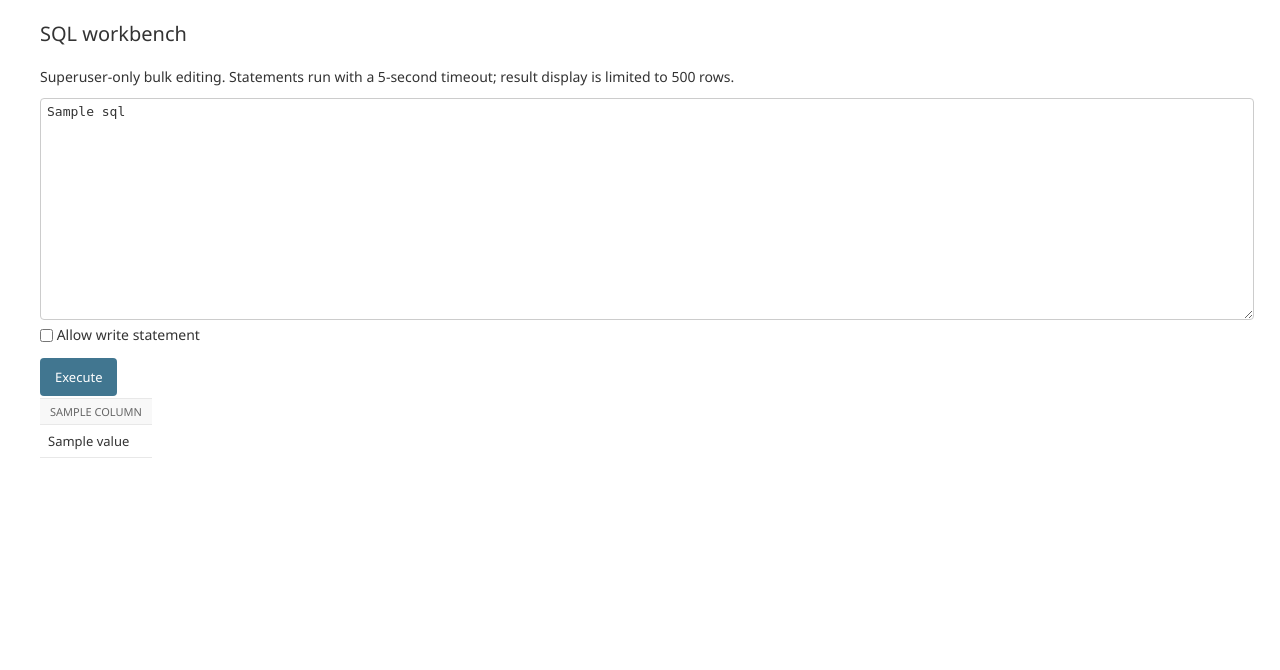
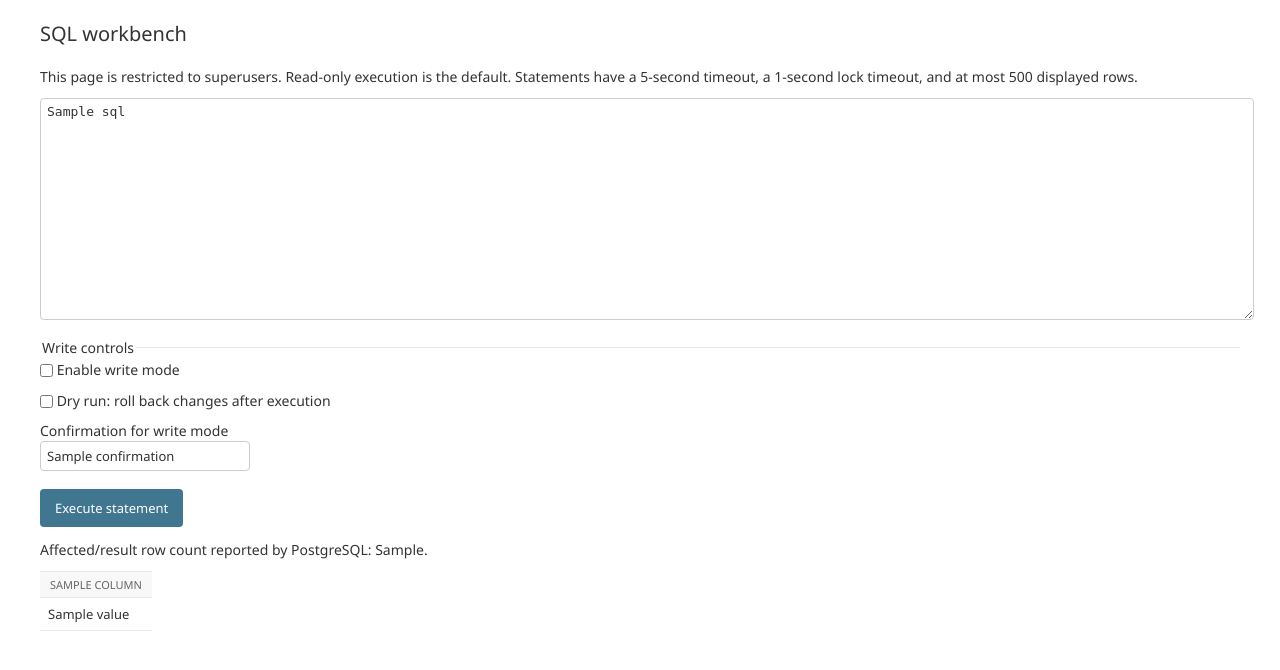
Before and after one commit to curricula-live/api, a Django app: template templates/admin/graph/sql_workbench.html in a window 1280 px wide. Shown: the part 92-762 px from the top of the page. Run offline with Django 5.2, Linux system fonts and the light colour scheme; the template is opened without the code that fills it: most values are stand-ins (such as "Sample title", 1, 10 or a date in 2020); parts of the project's set-up code (start-up, migrations or seed data) failed here and were passed over.

Commit message:
Add guarded SQL workbench controls

```diff
--- a/templates/admin/graph/sql_workbench.html
+++ b/templates/admin/graph/sql_workbench.html
@@ -1,12 +1,55 @@
 {% extends "admin/base_site.html" %}
+
 {% block content %}
 <h1>SQL workbench</h1>
-<p>Superuser-only bulk editing. Statements run with a 5-second timeout; result display is limited to 500 rows.</p>
+<p>
+  This page is restricted to superusers. Read-only execution is the default.
+  Statements have a 5-second timeout, a 1-second lock timeout, and at most 500 displayed rows.
+</p>
+
 <form method="post">{% csrf_token %}
-<textarea name="sql" rows="14" style="width:100%;font-family:monospace">{{ sql }}</textarea>
-<p><label><input type="checkbox" name="allow_write"> Allow write statement</label></p>
-<input type="submit" value="Execute">
+  <textarea name="sql" rows="14" style="width:100%;font-family:monospace" spellcheck="false">{{ sql }}</textarea>
+
+  <fieldset style="margin-top:1rem">
+    <legend>Write controls</legend>
+    <p>
+      <label>
+        <input type="checkbox" name="allow_write"{% if allow_write %} checked{% endif %}>
+        Enable write mode
+      </label>
+    </p>
+    <input type="hidden" name="dry_run" value="off">
+    <p>
+      <label>
+        <input type="checkbox" name="dry_run" value="on"{% if dry_run %} checked{% endif %}>
+        Dry run: roll back changes after execution
+      </label>
+    </p>
+    <p>
+      <label>
+        Confirmation for write mode<br>
+        <input type="text" name="confirmation" value="{{ confirmation }}" placeholder="Type APPLY">
+      </label>
+    </p>
+  </fieldset>
+
+  <p><input type="submit" value="Execute statement"></p>
 </form>
+
 {% if error %}<p class="errornote">{{ error }}</p>{% endif %}
-{% if columns %}<div style="overflow:auto"><table><thead><tr>{% for c in columns %}<th>{{ c }}</th>{% endfor %}</tr></thead><tbody>{% for row in rows %}<tr>{% for value in row %}<td>{{ value }}</td>{% endfor %}</tr>{% endfor %}</tbody></table></div>{% endif %}
+{% if affected_rows is not None %}<p>Affected/result row count reported by PostgreSQL: {{ affected_rows }}.</p>{% endif %}
+{% if result_truncated %}<p class="warning">Only the first 500 result rows are displayed.</p>{% endif %}
+
+{% if columns %}
+<div style="overflow:auto">
+  <table>
+    <thead><tr>{% for column in columns %}<th>{{ column }}</th>{% endfor %}</tr></thead>
+    <tbody>
+      {% for row in rows %}
+      <tr>{% for value in row %}<td>{{ value }}</td>{% endfor %}</tr>
+      {% endfor %}
+    </tbody>
+  </table>
+</div>
+{% endif %}
 {% endblock %}
```
